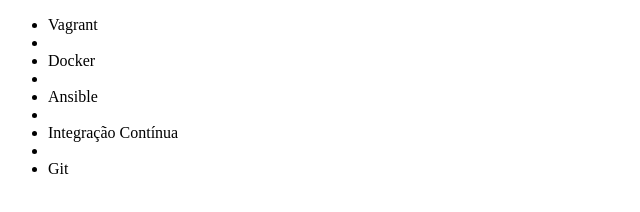
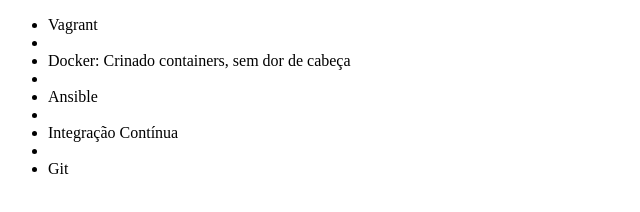
Before and after one commit to willperezz/alura-git, a plain HTML site: page index.html in a window 1280 px wide. Shown: the whole page, without its empty margins (0-640 px from the left). Drawn offline with Linux system fonts and the light colour scheme.

Commit message:
Corrigindo bug

```diff
--- a/index.html
+++ b/index.html
@@ -7,7 +7,7 @@
 <body>
     <ul>
         <li>Vagrant<li>
-        <li>Docker<li>
+        <li>Docker: Crinado containers, sem dor de cabeça<li>
         <li>Ansible<li>
         <li>Integração Contínua<li>
             <li>Git</li>
```
